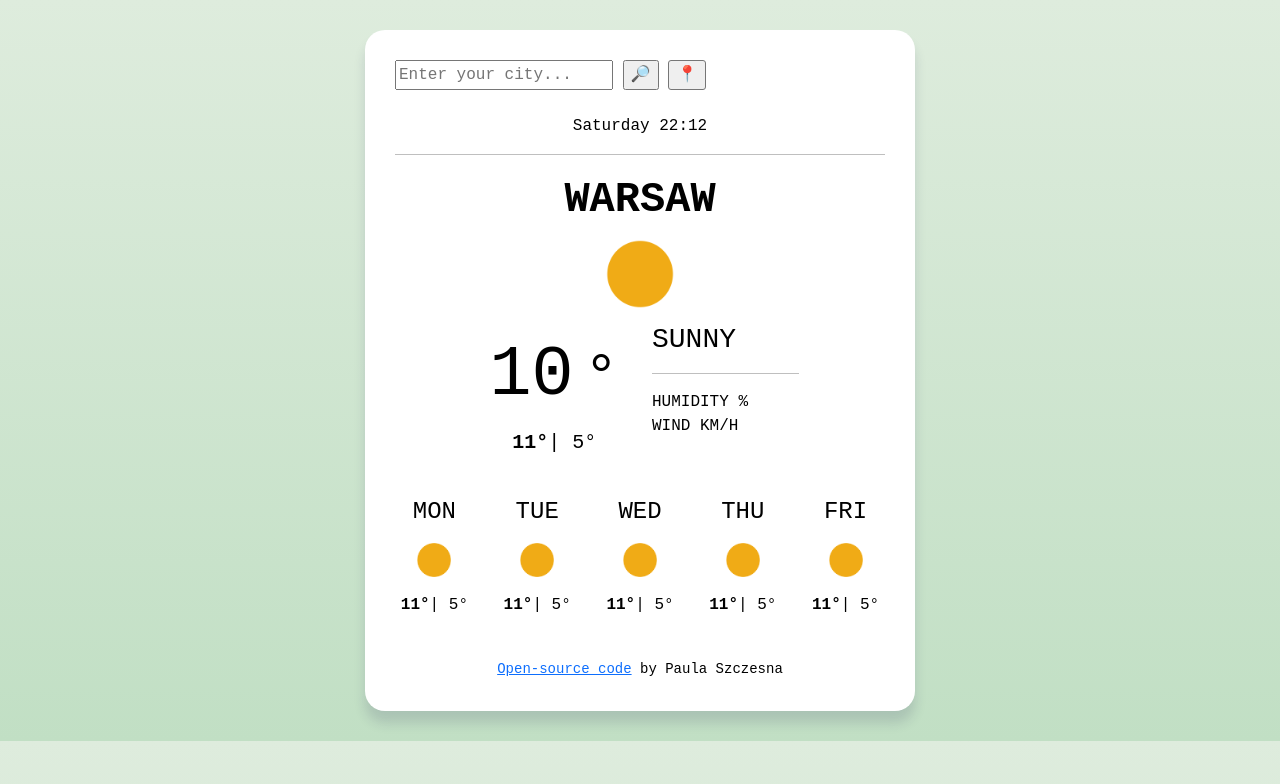
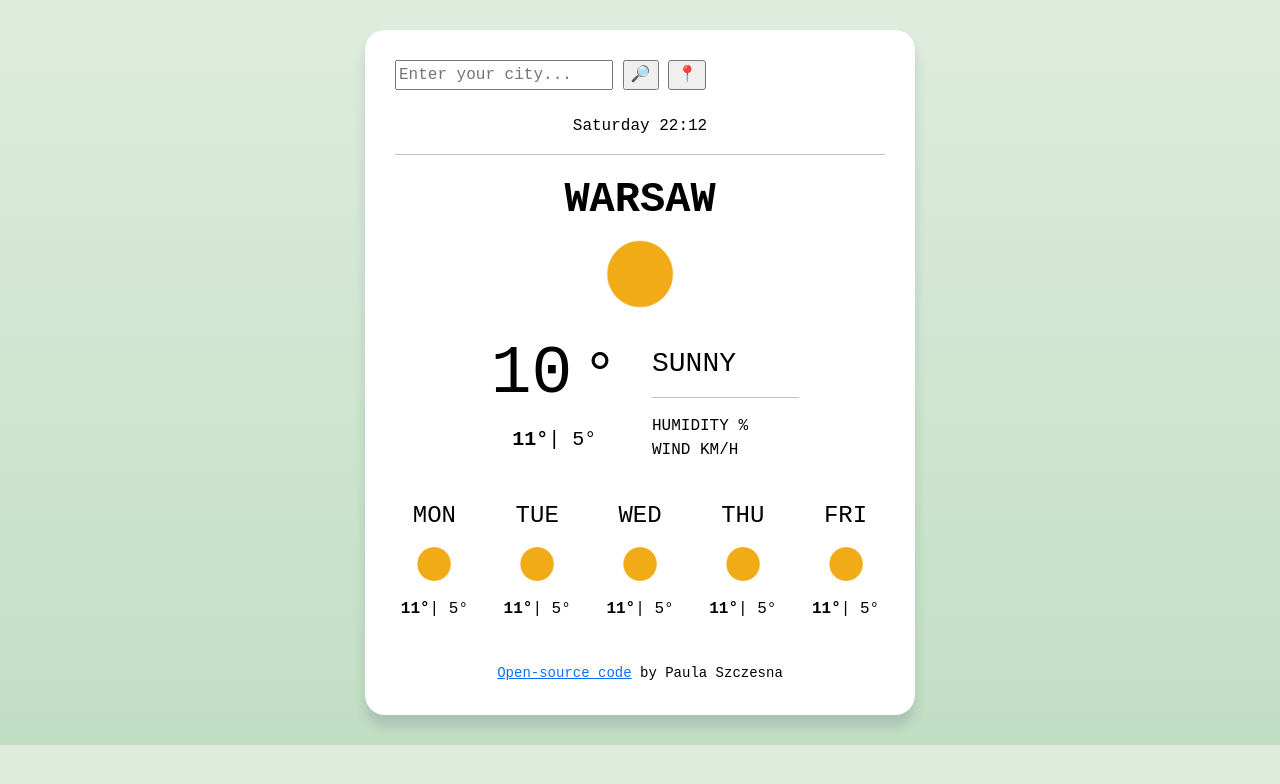
Before and after one commit to paulaszczesna/my-weather-app, a plain HTML site: page index.html in a window 1280 px wide. Drawn offline with nearby package versions, Linux system fonts and the light colour scheme; no server answers.

Commit message:
Corrected Styling

```diff
--- a/Src/styling.css
+++ b/Src/styling.css
@@ -27,7 +27,7 @@ h1 {
   text-transform: uppercase
 }
 
-[id=temperature] { font-size: 70px;
+[id=temperature] { font-size: 68px;
   display: inline-block;
  }
 .btn-my-location {
```
Also changed, not shown: index.html (+2 -0 lines).
